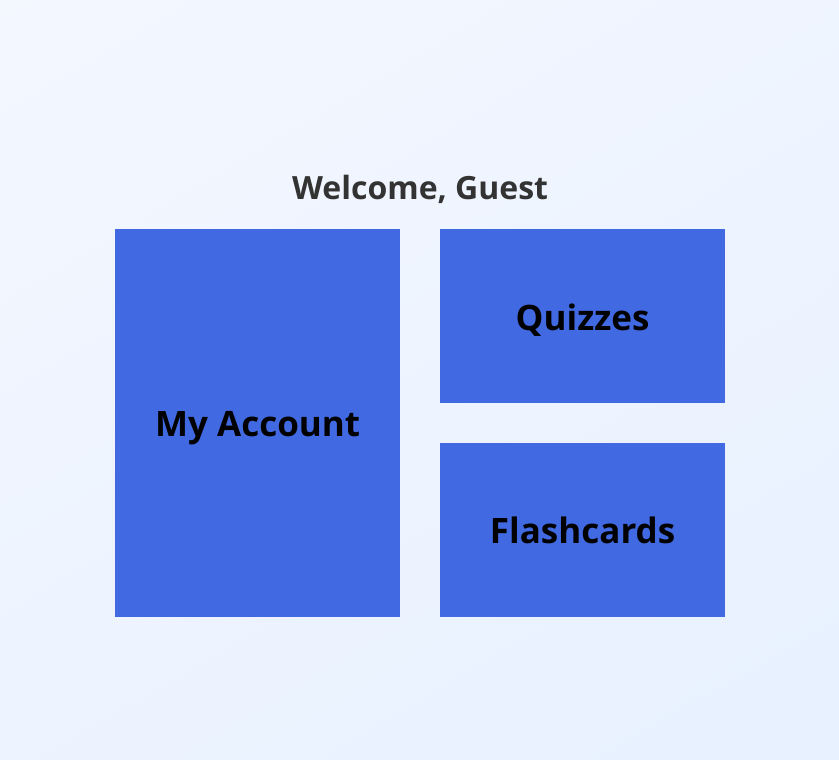
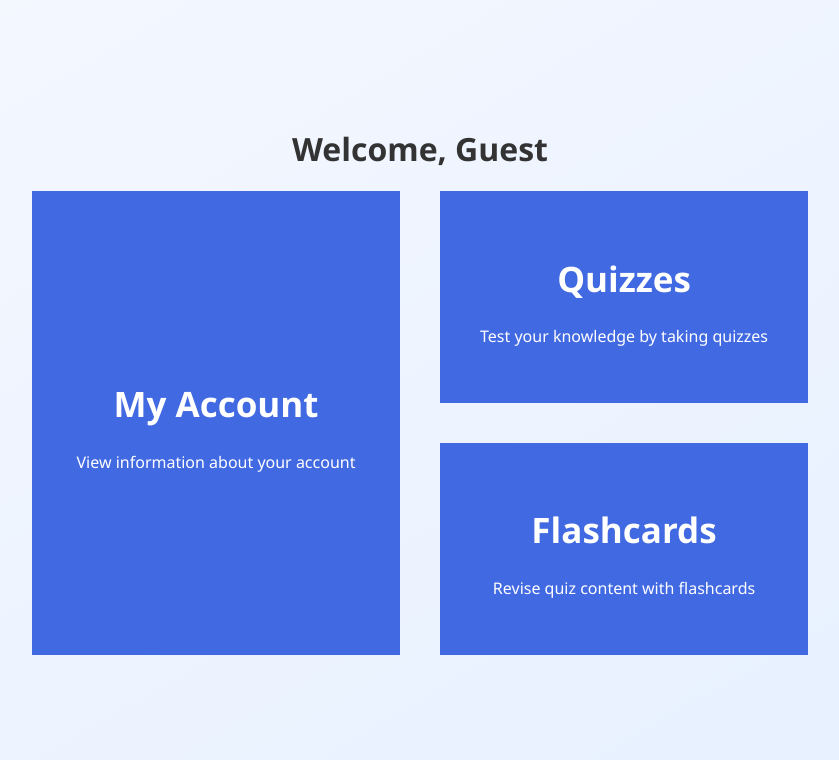
Before and after one commit to BenjaminWray/CSC2033_Team31, a Flask app: page /home in a window 1280 px wide. Shown: the part 60-820 px from the top of the page, without its empty margins (220-1059 px from the left). Run offline with Flask 3, Linux system fonts and the light colour scheme.

Commit message:
added descriptions to buttons on home page

```diff
--- a/flaskr/static/style.css
+++ b/flaskr/static/style.css
@@ -180,7 +180,12 @@ form input:focus {
 .home-grid-button h1 {
   font-size: 35px;
   font-weight: bold;
-  color: black;
+  color: white;
+}
+
+.home-grid-button p {
+  font-size: 16px;
+  color: white;
 }
 
 /* ========= ERROR MESSAGES ========= */
--- a/flaskr/templates/home.html
+++ b/flaskr/templates/home.html
@@ -12,12 +12,15 @@
             <div class="home-grid-container">
                 <a href="{{ url_for('index') }}" class="home-grid-button" style="grid-row: 1 / span 2;">
                     <h1>My Account</h1>
+                    <p>View information about your account</p>
                 </a>
                 <a href="{{ url_for('index') }}" class="home-grid-button">
                     <h1>Quizzes</h1>
+                    <p>Test your knowledge by taking quizzes</p>
                 </a>
                 <a href="{{ url_for('index') }}" class="home-grid-button">
                     <h1>Flashcards</h1>
+                    <p>Revise quiz content with flashcards</p>
                 </a>
             </div>
         </div>
```
